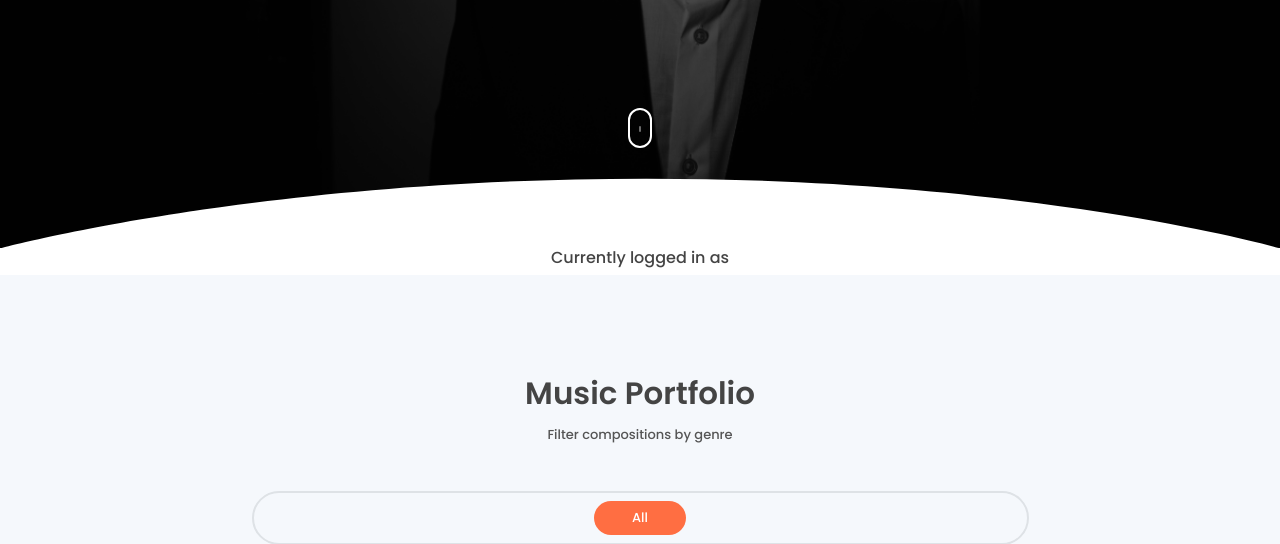
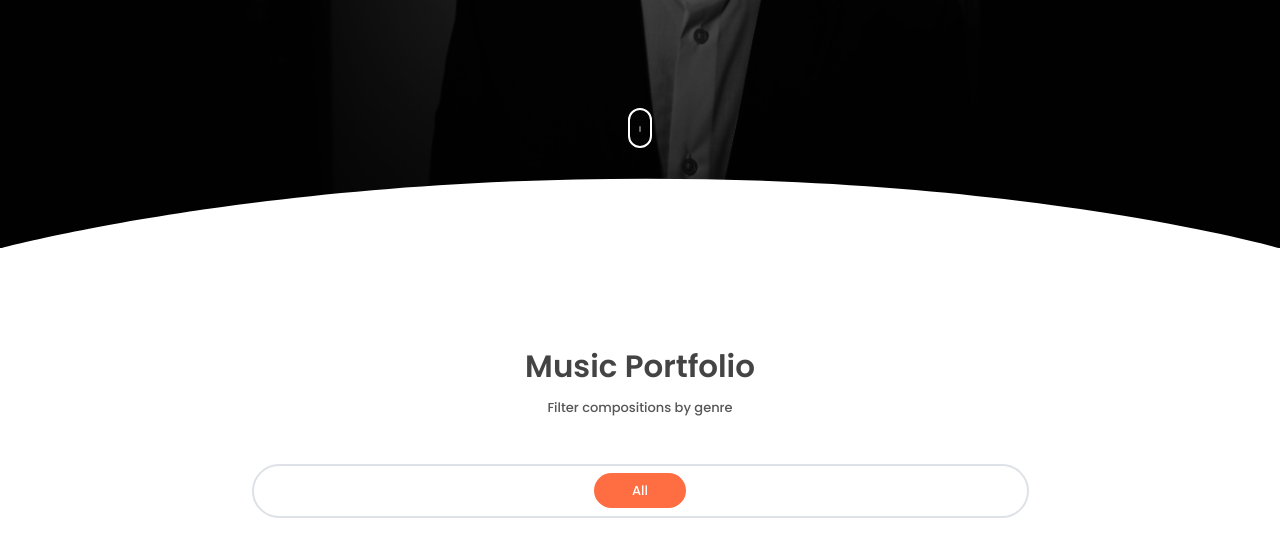
Before and after one commit to Lindb3rg/music-showcase, a Django app: page / in a window 1280 px wide. Shown: the part 552-1096 px from the top of the page. Run offline with Django 5.2, Linux system fonts and the light colour scheme; data comes from the database, SQL or seed files in the repository; data that the repository does not hold is empty; some libraries are stand-ins or nearby versions.

Commit message:
rm-currently-loggedin

```diff
--- a/templates/musicshowcase/index.html
+++ b/templates/musicshowcase/index.html
@@ -65,7 +65,6 @@
         <div class="mouse-icon"><div class="wheel"></div></div>
     </header>
     <!-- End Of Page Header -->
-    <h6 class="subtitle text-center">Currently logged in as {{ user.username }}</h6>
 
     <section id="portfolio" class="section portfolio-section">
         <div class="container">
```
